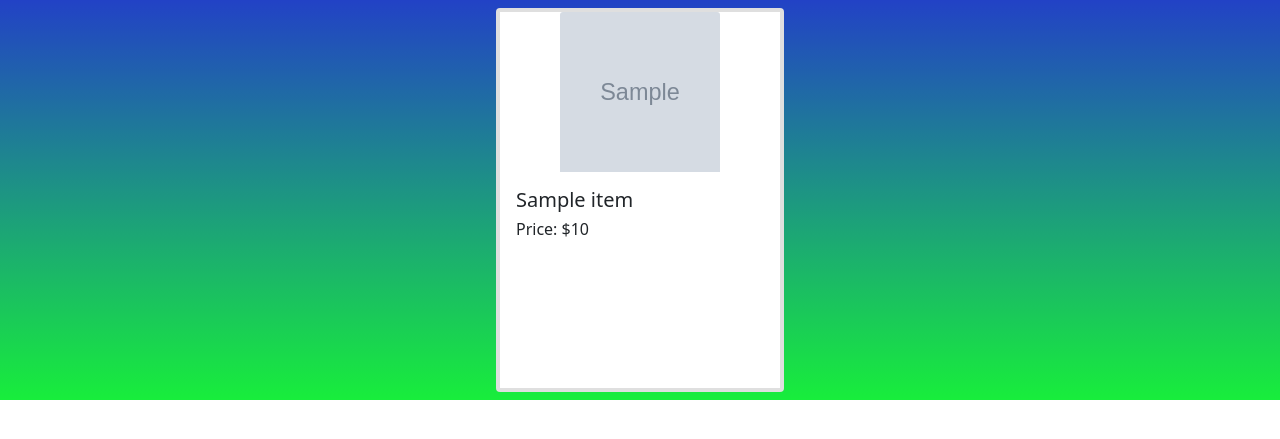
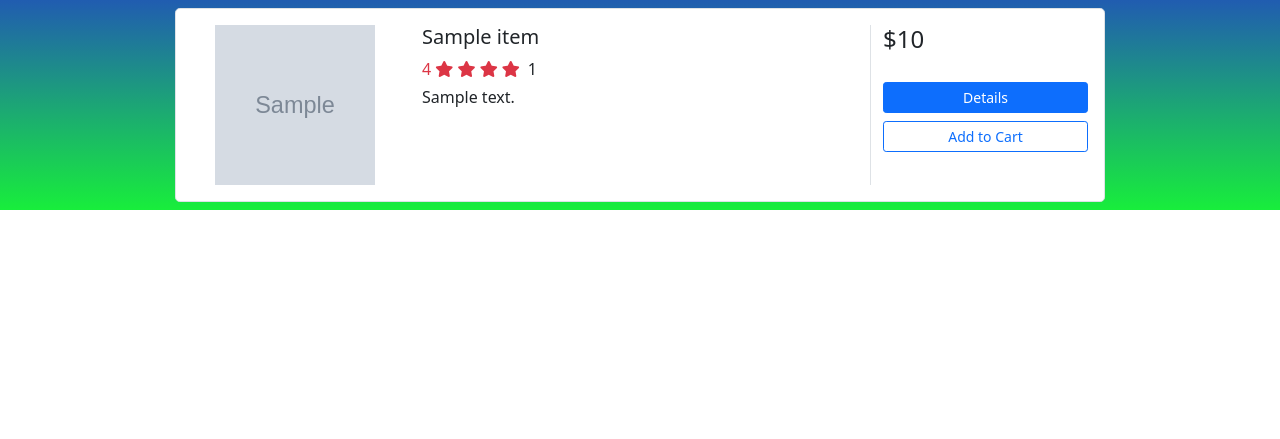
Before and after one commit to bomccarthy/flask_week6_weekend_project, a Flask app: page / in a window 1280 px wide. Shown: the part 101-540 px from the top of the page. Run offline with Flask 2, Linux system fonts and the light colour scheme; tables that the repository leaves empty hold one stand-in row (values such as "Sample post"); grey boxes marked "Sample" are stand-in pictures; a database or web service that is not in the repository returns one stand-in record (values such as "Sample title"); data that the repository does not hold is empty; some libraries are stand-ins or nearby versions.

Commit message:
ability to see single product and added add to cart feature (currently does not add to cart)

```diff
--- a/app/__init__.py
+++ b/app/__init__.py
@@ -4,7 +4,8 @@ from flask_migrate import Migrate
 from .models import db, Customer, Product
 from flask_login import LoginManager, login_manager
 
-from .auth.routes import auth
+from app.auth.routes import auth
+from app.shop.routes import shop
 
 apps = Flask(__name__)
 login = LoginManager()
@@ -17,7 +18,7 @@ apps.config.from_object(Config)
 
 # registering your blueprint
 apps.register_blueprint(auth)
-# app.register_blueprint()
+apps.register_blueprint(shop)
 
 # initialize our database to work with our app
 db.init_app(apps)
--- a/app/auth/auth_templates/cart.html
+++ /dev/null
@@ -1,6 +0,0 @@
-{% extends 'base.html' %}
-
-{% block content %}
-
-
-{% endblock %}
--- a/app/prodFunc.py
+++ b/app/prodFunc.py
@@ -25,7 +25,7 @@ def getAllProdByID():
     dict = r.json()
     allProdDictByID = {}
     for id in dict:
-        allProdDictByID[id['id']] = id['title'], id['image'], id['price']
+        allProdDictByID[id['id']] = id['title'], id['image'], id['price'], id['description'], id['rating']['rate'], id['rating']['count']
     return allProdDictByID
 
 def getAllProdByCat():
--- a/app/static/main.css
+++ b/app/static/main.css
@@ -72,8 +72,8 @@ nav a{
     position: relative;
 }
 
-.card-style {
+/* .card-style {
     width: auto;
     height: 24rem;
     border-width: 0.3rem;
-  }
+  } */
--- a/app/templates/index.html
+++ b/app/templates/index.html
@@ -1,22 +1,72 @@
 {% extends 'base.html' %}
 
 {% block content %}
-    <div class="container w-80">
+    <!-- <div class="container w-80">
         <div class="d-flex justify-content-center " style=" flex-wrap:wrap">
-        {% for num, prod in product.items() %}
-        <a href="#">
+        {# {% for num, prod in product.items() %} #}
+        <a href="/product/{# {{ num }} #}">
         <div class="card card-style m-2" style="width: 18rem; display: flex;">
             <div style="display:flex; justify-content: center;">
-            <img src="{{ prod[1] }}" class="card-img-top" style="height:10rem; width: 10rem;"  alt="picture of {{ prod[0] }}">
+            <img src="{# {{ prod[1] }} #}" class="card-img-top" style="height:10rem; width: 10rem;"  alt="picture of {# {{ prod[0] }} #}">
             </div>
         </a>
             <div class="card-body">
-                <h5 class="card-title">{{ prod[0] }}</h5>
-                <h6>Price: ${{ prod[2] }}</h6>
+                <h5 class="card-title">{# {{ prod[0] }} #}</h5>
+                <h6>Price: ${# {{ prod[2] }} #}</h6>
             </div>
-        </div>
+        </div> -->
+        {% for num, prod in product.items() %}
+            <section>
+            <div class="container py-2 d-flex justify-content-center">
+                <div class="col-md-12 col-xl-10">
+                  <div class="card shadow-0 border rounded-3">
+                    <div class="card-body">
+                      <div class="row">
+                        <div class="col-md-12 col-lg-3 col-xl-3 mb-4 mb-lg-0 d-flex justify-content-center align-items-center">
+                          <div class="bg-image hover-zoom ripple rounded ripple-surface " style="align-items:center ;">
+                            <img src="{{ prod[1] }}" class="" style="height:10rem; width:10rem"/>
+                            <a href="#!">
+                              <div class="hover-overlay">
+                                <div class="mask" style="background-color: rgba(253, 253, 253, 0.15);"></div>
+                              </div>
+                            </a>
+                          </div>
+                        </div>
+                        <div class="col-md-6 col-lg-6 col-xl-6">
+                          <h5>{{ prod[0] }}</h5>
+                          <div class="d-flex flex-row">
+                            <div class="text-danger mb-1 me-2">
+                                {{ prod[4] }}
+                              <i class="fa fa-star"></i>
+                              <i class="fa fa-star"></i>
+                              <i class="fa fa-star"></i>
+                              <i class="fa fa-star"></i>
+                            </div>
+                            <span>{{ prod[5] }}</span>
+                          </div>
+
+                          <p class="text-truncate mb-4 mb-md-0">
+                                {{ prod[3] }}
+                          </p>
+                        </div>
+                        <div class="col-md-6 col-lg-3 col-xl-3 border-sm-start-none border-start">
+                          <div class="d-flex flex-row align-items-center mb-1">
+                            <h4 class="mb-1 me-1">${{ prod[2] }}</h4>
+                          </div>
+                          <div class="d-flex flex-column mt-4">
+                            <a href="/product/{{ num }}"><button class="btn btn-primary btn-sm w-100" type="button">Details</button></a>
+                            <a href = "/add/{{ num }}"> <button class="btn btn-outline-primary btn-sm mt-2 w-100" type="button">
+                              Add to Cart
+                            </button></a>
+                          </div>
+                        </div>
+                      </div>
+                    </div>
+                  </div>
+                </div>
+              </div>
+            </section>
 
         {% endfor %}
-        </div>
-    </div>
+            {# {% endfor %} #}
 {% endblock %}
```
Also changed, not shown: app/models.py (+18 -10 lines), app/routes.py (+11 -1 lines), app/shop/routes.py (added, +27 -0 lines), app/shop/shop_templates/cart.html (added, +33 -0 lines), app/shop/shop_templates/singleProduct.html (added, +29 -0 lines), app/templates/cart.html (deleted).
